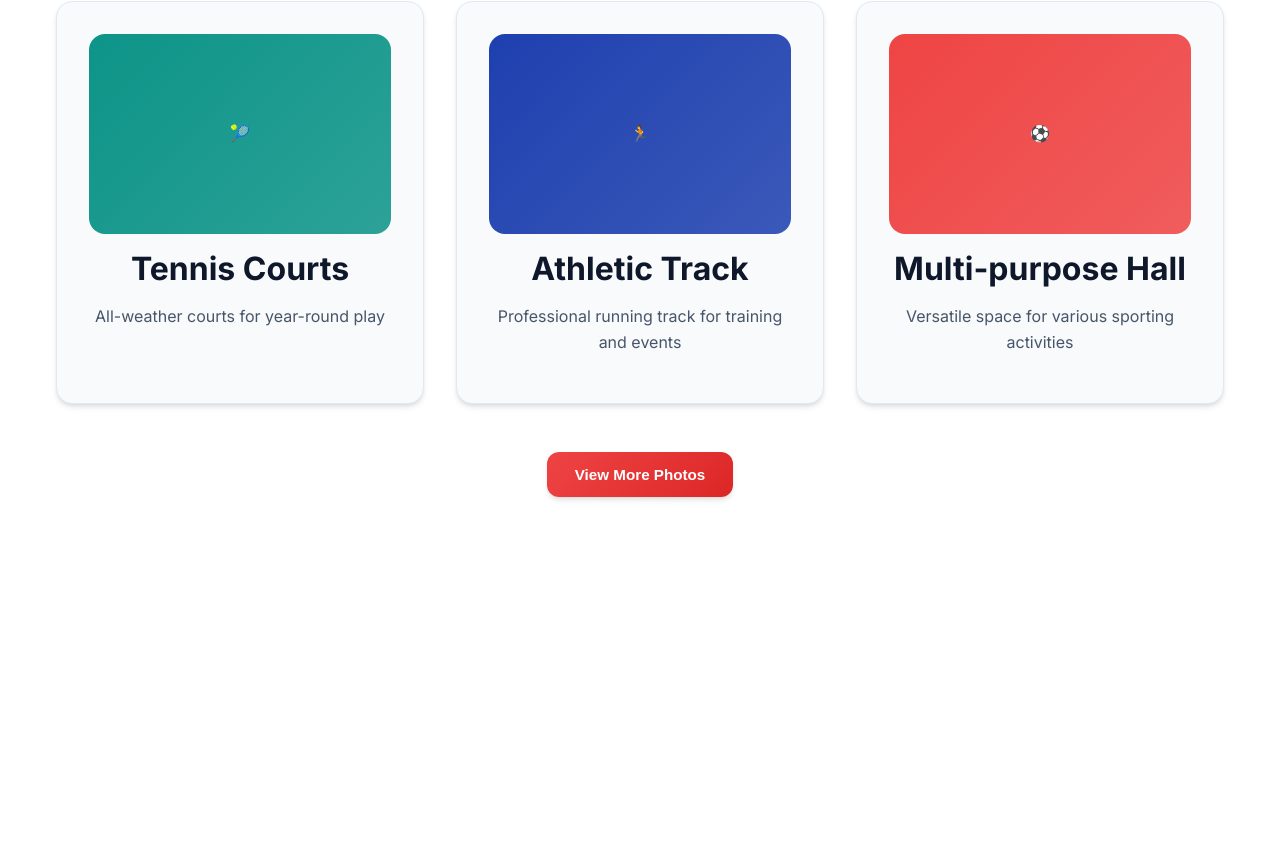
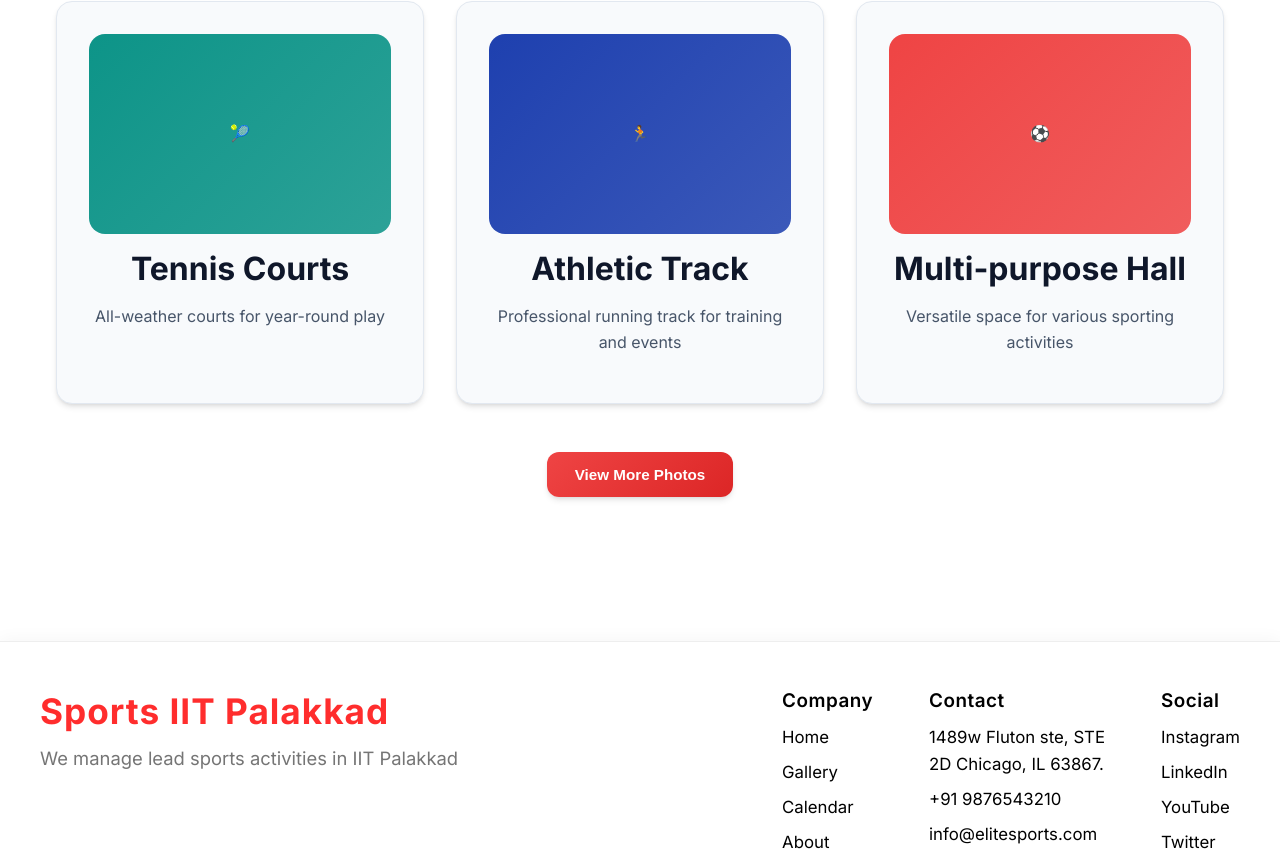
Before and after one commit to AdarshReddy2106/Sports_IITPkd, a React (Vite) app: page / in a window 1280 px wide. Shown: the part 1938-2797 px from the top of the page. Before the commit the page ends 2531 px from the top, so only its background shows below. Built offline with nearby package versions, Linux system fonts and the light colour scheme.

Commit message:
added footer

```diff
--- a/src/App.jsx
+++ b/src/App.jsx
@@ -7,6 +7,7 @@ import Gallery from './pages/Gallery';
 import Calendar from './pages/Calendar';``
 import Bookings from './pages/Bookings';
 import Contact from './pages/Contact';
+import Footer from './components/Footer';
 
 // Theme Context
 const ThemeContext = createContext();
@@ -54,6 +55,9 @@ const ThemeProvider = ({ children }) => {
 const EliteSportsCouncil = () => {
   const [currentPage, setCurrentPage] = useState('home');
 
+  // Make setCurrentPage available globally for Footer
+  window.setCurrentPage = setCurrentPage;
+
   const renderPage = () => {
     switch (currentPage) {
       case 'home':
@@ -85,6 +89,7 @@ const EliteSportsCouncil = () => {
         <main className="fade-in">
           {renderPage()}
         </main>
+        <Footer />
       </div>
     </ThemeProvider>
   );
--- /dev/null
+++ b/src/components/Footer.css
@@ -0,0 +1,182 @@
+.footer-main {
+  background: #000;
+  color: #fff;
+  padding: 3rem 1.5rem 1.5rem 1.5rem;
+  border-top: 1px solid #222;
+  margin-top: 3rem;
+  transition: background 0.3s, color 0.3s;
+  box-shadow: 0 -2px 16px 0 rgba(0,0,0,0.08);
+}
+
+.footer-content {
+  display: flex;
+  flex-wrap: wrap;
+  justify-content: space-between;
+  max-width: 1200px;
+  margin: 0 auto 2rem auto;
+  gap: 2.5rem;
+}
+
+.footer-brand h3 {
+  color: #ff2d2d;
+  margin-bottom: 0.7rem;
+  font-size: 2.2rem;
+  font-weight: 700;
+  letter-spacing: 1px;
+}
+
+.footer-brand p {
+  color: #b0b0b0;
+  font-size: 1.15rem;
+  margin-bottom: 1.5rem;
+}
+
+.footer-links {
+  display: flex;
+  gap: 3.5rem;
+  flex-wrap: wrap;
+}
+
+.footer-links h4 {
+  margin-bottom: 0.7rem;
+  color: #fff;
+  font-size: 1.18rem;
+  font-weight: 600;
+  letter-spacing: 0.5px;
+}
+
+.footer-links ul {
+  list-style: none;
+  padding: 0;
+  margin: 0;
+}
+
+.footer-links li {
+  margin-bottom: 0.5rem;
+  font-size: 1.05rem;
+}
+
+.footer-links a,
+.footer-links button {
+  color: #fff;
+  background: none;
+  border: none;
+  cursor: pointer;
+  text-decoration: none;
+  font: inherit;
+  padding: 0;
+  margin: 0;
+  transition: color 0.2s, text-decoration 0.2s;
+  outline: none;
+}
+
+.footer-links a:hover,
+.footer-links button:hover,
+.footer-links a:focus,
+.footer-links button:focus {
+  color: #ff2d2d;
+  text-decoration: underline;
+}
+
+.footer-bottom {
+  display: flex;
+  flex-wrap: wrap;
+  justify-content: space-between;
+  align-items: center;
+  font-size: 1rem;
+  color: #b0b0b0;
+  border-top: 1px solid #222;
+  padding-top: 1.2rem;
+  gap: 1rem;
+}
+
+.footer-bottom-links {
+  display: flex;
+  gap: 0.5rem;
+  align-items: center;
+}
+
+.footer-bottom button {
+  color: #fff;
+  background: none;
+  border: none;
+  cursor: pointer;
+  font: inherit;
+  padding: 0.2rem 0.7rem;
+  border-radius: 4px;
+  transition: background 0.2s, color 0.2s;
+}
+
+.footer-bottom button:hover,
+.footer-bottom button:focus {
+  background: rgba(255,45,45,0.08);
+  color: #ff2d2d;
+}
+
+.footer-bottom-divider {
+  display: inline-block;
+  width: 1px;
+  height: 18px;
+  background: #b0b0b0;
+  margin: 0 0.5rem;
+}
+
+@media (max-width: 900px) {
+  .footer-content {
+    flex-direction: column;
+    gap: 2.5rem;
+    align-items: flex-start;
+  }
+  .footer-links {
+    flex-direction: column;
+    gap: 2rem;
+  }
+  .footer-bottom {
+    flex-direction: column;
+    align-items: flex-start;
+    gap: 0.7rem;
+  }
+}
+
+/* Light mode support */
+[data-theme="light"] .footer-main {
+  background: #fff;
+  color: #000;
+  border-top: 1px solid #eee;
+  box-shadow: 0 -2px 16px 0 rgba(0,0,0,0.04);
+}
+[data-theme="light"] .footer-brand h3 {
+  color: #ff2d2d;
+}
+[data-theme="light"] .footer-brand p {
+  color: #757575;
+}
+[data-theme="light"] .footer-links h4 {
+  color: #000;
+}
+[data-theme="light"] .footer-links a,
+[data-theme="light"] .footer-links button {
+  color: #000;
+}
+[data-theme="light"] .footer-links a:hover,
+[data-theme="light"] .footer-links button:hover,
+[data-theme="light"] .footer-links a:focus,
+[data-theme="light"] .footer-links button:focus {
+  color: #ff2d2d;
+  text-decoration: underline;
+  background: rgba(255,45,45,0.08);
+}
+[data-theme="light"] .footer-bottom {
+  color: #757575;
+}
+[data-theme="light"] .footer-bottom-divider {
+  background: #b0b0b0;
+}
+[data-theme="light"] .footer-bottom button {
+  color: #000;
+}
+[data-theme="light"] .footer-bottom button:hover,
+[data-theme="light"] .footer-bottom button:focus {
+  background: rgba(255,45,45,0.08);
+  color: #ff2d2d;
+}
--- /dev/null
+++ b/src/components/Footer.jsx
@@ -0,0 +1,61 @@
+import React from "react";
+import { useTheme } from "../App";
+import "./Footer.css";
+
+const Footer = () => {
+  const navTo = (page) => {
+    if (window.setCurrentPage) window.setCurrentPage(page);
+    window.scrollTo({ top: 0, behavior: "smooth" });
+  };
+
+  return (
+    <footer className="footer-main">
+      <div className="footer-content">
+        <div className="footer-brand">
+          <h3>Sports IIT Palakkad</h3>
+          <p>We manage lead sports activities in IIT Palakkad</p>
+        </div>
+        <div className="footer-links">
+          <div>
+            <h4>Company</h4>
+            <ul>
+              <li><button onClick={() => navTo("home")}>Home</button></li>
+              <li><button onClick={() => navTo("gallery")}>Gallery</button></li>
+              <li><button onClick={() => navTo("calendar")}>Calendar</button></li>
+              <li><button onClick={() => navTo("about")}>About</button></li>
+              <li><button onClick={() => navTo("contact")}>Contact</button></li>
+              <li><button onClick={() => navTo("bookings")}>Bookings</button></li>
+            </ul>
+          </div>
+          <div>
+            <h4>Contact</h4>
+            <ul>
+              <li>1489w Fluton ste, STE<br />2D Chicago, IL 63867.</li>
+              <li>+91 9876543210</li>
+              <li>info@elitesports.com</li>
+            </ul>
+          </div>
+          <div>
+            <h4>Social</h4>
+            <ul>
+              <li><a href="https://instagram.com" target="_blank" rel="noopener noreferrer">Instagram</a></li>
+              <li><a href="https://linkedin.com" target="_blank" rel="noopener noreferrer">LinkedIn</a></li>
+              <li><a href="https://youtube.com" target="_blank" rel="noopener noreferrer">YouTube</a></li>
+              <li><a href="https://twitter.com" target="_blank" rel="noopener noreferrer">Twitter</a></li>
+            </ul>
+          </div>
+        </div>
+      </div>
+      <div className="footer-bottom">
+        <span>&copy;2025 Transparent. All rights reserved</span>
+        <span className="footer-bottom-links">
+          <button onClick={() => navTo("privacy")}>Privacy Policy</button>
+          <span className="footer-bottom-divider" />
+          <button onClick={() => navTo("terms")}>Terms & Conditions</button>
+        </span>
+      </div>
+    </footer>
+  );
+};
+
+export default Footer;
```
Also changed, not shown: 1 other file (tests, documents, lock files or other folders).
